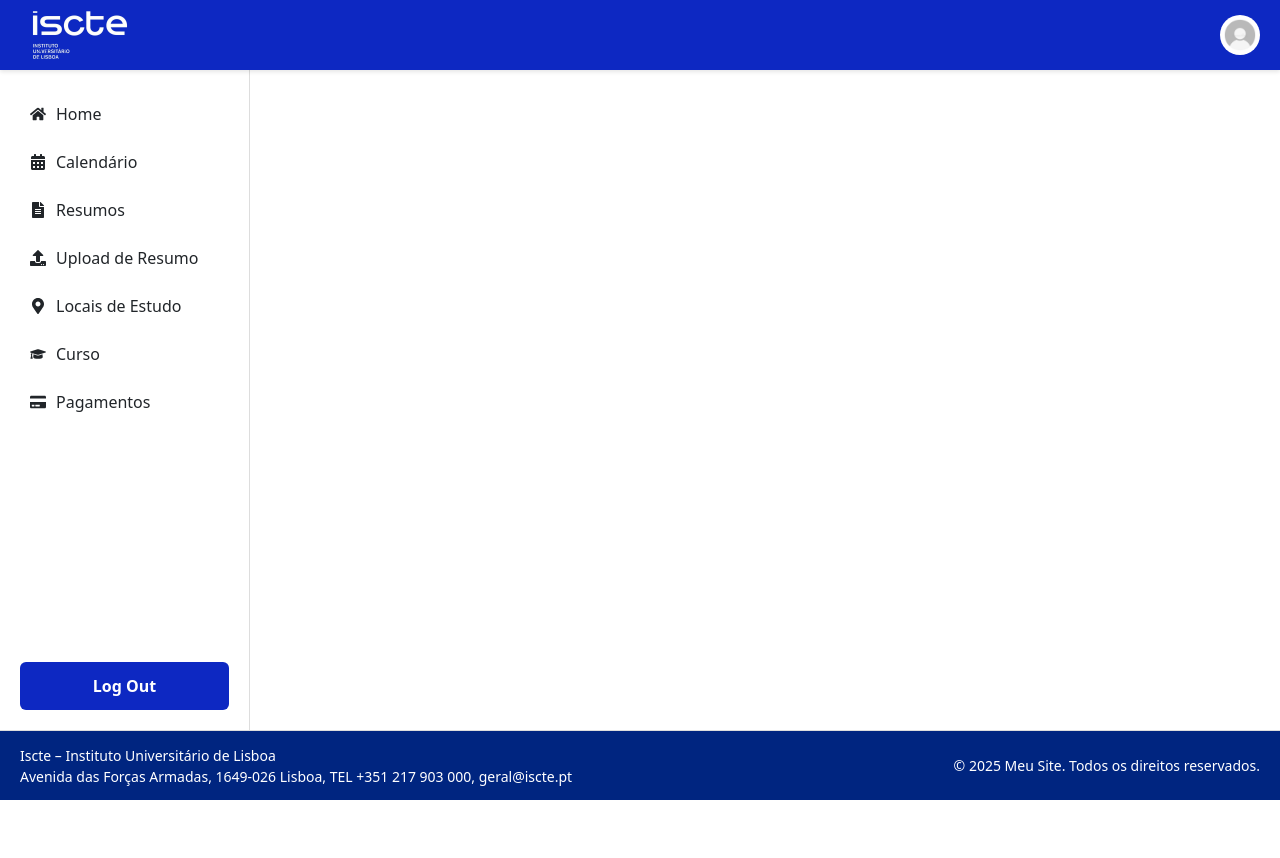
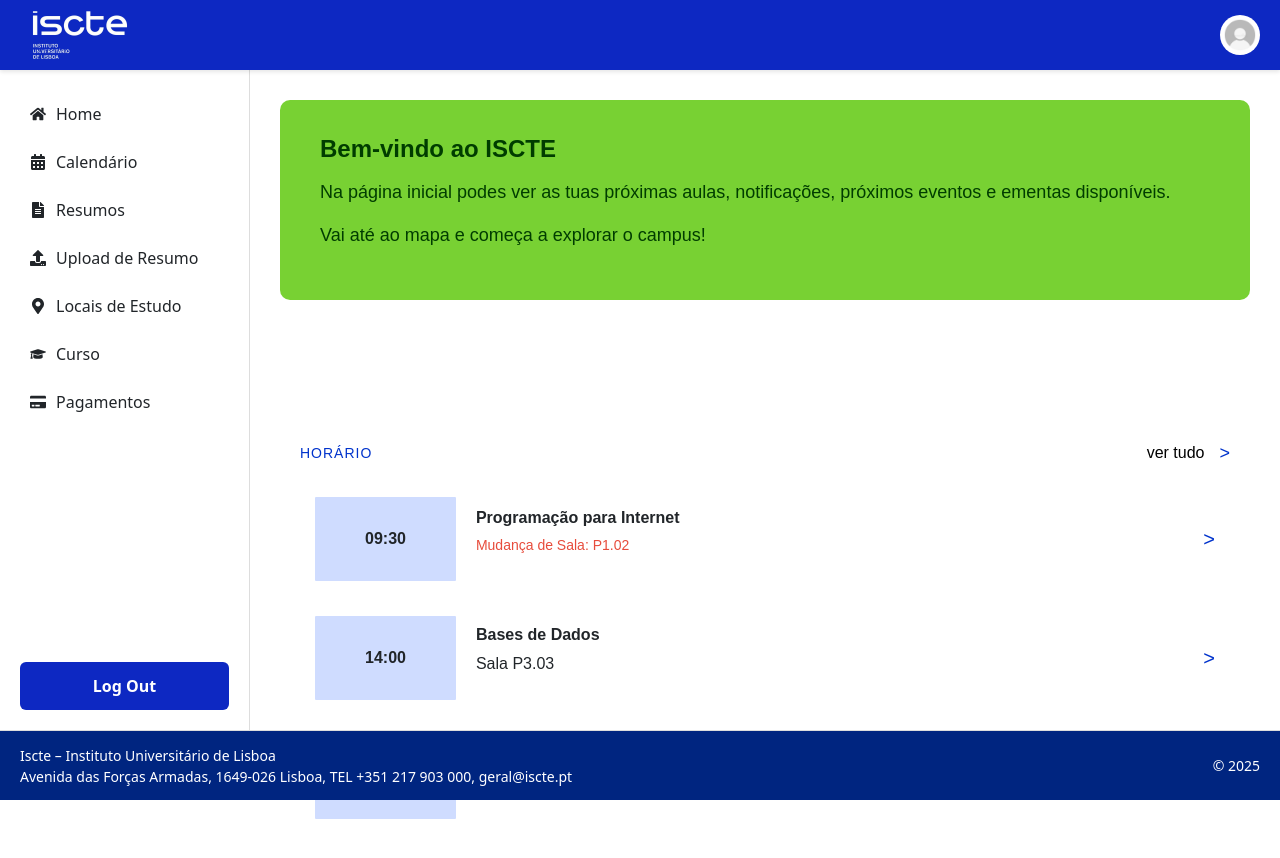
Before and after one commit to mauralsoares/ProjetoPI, a React (Vite) app in the folder frontend/: page /home in a window 1280 px wide. Shown: the top 858 px of the page. Before the commit the page ends 800 px from the top, so only its background shows below. Built offline with nearby package versions, Linux system fonts and the light colour scheme; no server answers.

Commit message:
fit: botao login funcional

```diff
--- a/frontend/src/App.jsx
+++ b/frontend/src/App.jsx
@@ -11,35 +11,24 @@ import Header from './components/Header.jsx';
 import Footer from './components/Footer.jsx';
 import Sidebar from './components/Sidebar.jsx';
 import PrivateRoute from './components/PrivateRoute.jsx';
+import Layout from './components/layout.jsx';
 
 import './assets/css/styles.css';
 
 function App() {
   const location = useLocation();
   const path = location.pathname.toLowerCase();
-  const isLoginPage = path === "/login" || path === "/registo";
 
 
     return (
       <>
-        {!isLoginPage && <Header />}
-        {!isLoginPage && <Sidebar />}
-        <div style={{ marginLeft: '250px', paddingTop: '80px', paddingBottom: '70px' }}></div>
         <Routes>
-          <Route path="/" element={<Home />} />
-          <Route
-            path="/perfil"
-            element={
-              <PrivateRoute>
-                <Perfil />
-              </PrivateRoute>
-            }
-          />
           <Route path="/login" element={<Login />} />
           <Route path="/registo" element={<Registo />} />
+          <Route path="/home" element={<Layout><Home /></Layout>} />
+          <Route path="/perfil" element={<Layout><PrivateRoute><Perfil /></PrivateRoute></Layout>} />
+          <Route path="/" element={<Layout><Home /></Layout>} />
         </Routes>
-
-        {!isLoginPage && <Footer />}
       </>
     );
 }
--- a/frontend/src/assets/css/Home.css
+++ b/frontend/src/assets/css/Home.css
@@ -9,7 +9,7 @@
 .welcome-box{
     background-color: #78d133;
     color: #003d00;
-    margin-bottom: 70px;
+    margin-bottom: 120px;
     padding: 35px 40px;
     border-radius: 10px;
 }
--- a/frontend/src/components/Footer.jsx
+++ b/frontend/src/components/Footer.jsx
@@ -11,7 +11,7 @@ const Footer = () => (
          </div>
     </div>
     <div className={styles.right}>
-      &copy; {new Date().getFullYear()} Meu Site. Todos os direitos reservados.
+      &copy; {new Date().getFullYear()}
     </div>
   </footer>
 );
--- a/frontend/src/components/Sidebar.jsx
+++ b/frontend/src/components/Sidebar.jsx
@@ -1,9 +1,17 @@
 import React from "react";
 import '../assets/css/sidebar.css';
 import { FaHome, FaCalendarAlt, FaFileAlt, FaUpload, FaMapMarkerAlt, FaGraduationCap, FaCreditCard } from 'react-icons/fa';
+import {useNavigate} from 'react-router-dom';
 
 
 const Sidebar = () => {
+    const navigate = useNavigate();
+
+    const handleLogout = () => {
+        console.log("Logout clicado");
+        localStorage.removeItem('token');
+        navigate('/login');
+    }
     return(
         <nav className="sidebar">
             <ul>
@@ -16,7 +24,7 @@ const Sidebar = () => {
                 <li><FaCreditCard />Pagamentos</li>
             </ul>
             <div className="logout-container">
-              <button className="logout-button">Log Out</button>
+                <button className="logout-button" onClick={handleLogout}>Log Out</button>
             </div>
         </nav>
     );
--- /dev/null
+++ b/frontend/src/components/layout.jsx
@@ -0,0 +1,19 @@
+import React from 'react';
+import Header from './Header';
+import Sidebar from './Sidebar';
+import Footer from './Footer';
+
+const Layout = ({ children }) => {
+  return (
+    <>
+      <Header />
+      <Sidebar />
+      <div style={{ marginLeft: '0px', paddingTop: '100px', paddingBottom: '20px' }}>
+        {children}
+      </div>
+      <Footer />
+    </>
+  );
+};
+
+export default Layout;
```
Also changed, not shown: frontend/src/assets/css/Resumos.css (added), frontend/src/pages/Resumos.jsx (added), 1 other file (tests, documents, lock files or other folders).
